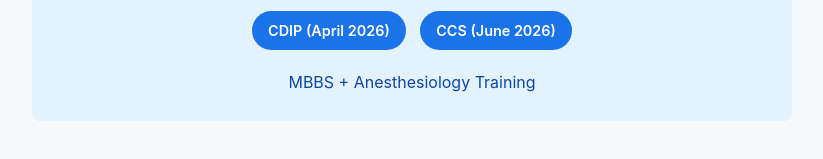
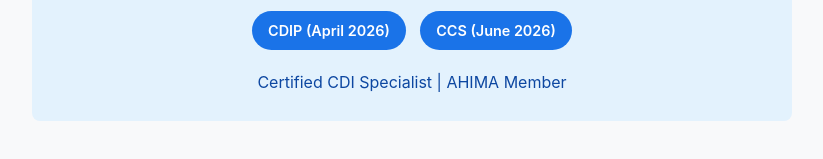
Before and after one commit to Nikhail145/Eagle, a plain HTML site: page index.html in a window 1280 px wide. Shown: the part 1036-1195 px from the top of the page, without its empty margins (228-1051 px from the left). Drawn offline with Linux system fonts and the light colour scheme; a script that the page names is missing.

Commit message:
Update index.html

```diff
--- a/index.html
+++ b/index.html
@@ -361,7 +361,7 @@
                     <span class="badge">CDIP (April 2026)</span>
                     <span class="badge">CCS (June 2026)</span>
                 </div>
-                <p style="margin-top: 15px; color: #0d47a1;">MBBS + Anesthesiology Training</p>
+                <p style="margin-top: 15px; color: #0d47a1;">Certified CDI Specialist | AHIMA Member</p>
             </div>
         </div>
 
```
